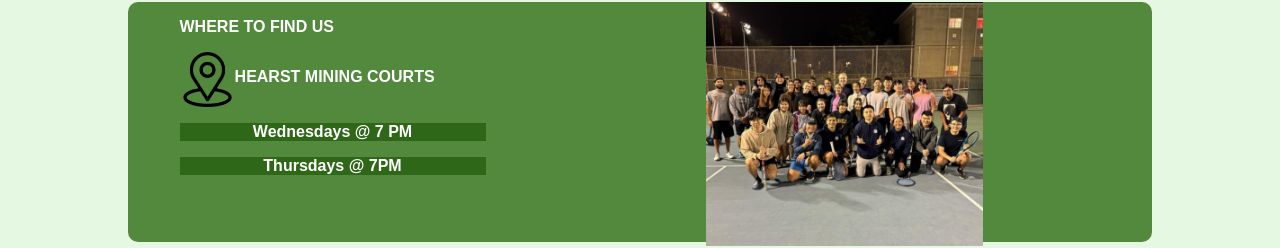
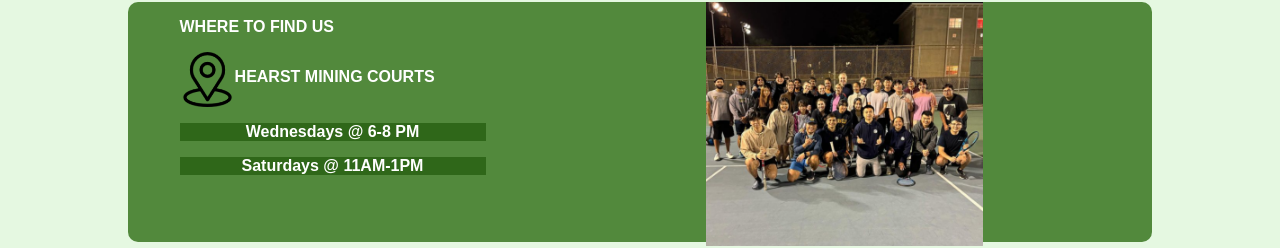
Before and after one commit to BTA-Website/website, a React (Create React App) app: page / in a window 1280 px wide. Shown: the part 346-594 px from the top of the page. Built offline with nearby package versions, Linux system fonts and the light colour scheme.

Commit message:
updated times

```diff
--- a/src/components/Landing/Landing.js
+++ b/src/components/Landing/Landing.js
@@ -25,8 +25,8 @@ const Landing = () => {
                 <img src={pin} />
                 <p>HEARST MINING COURTS</p>
               </div>
-              <div className="landing-time"><p>Wednesdays @ 7 PM</p></div>
-              <div className="landing-time"><p>Thursdays @ 7PM</p></div>
+              <div className="landing-time"><p>Wednesdays @ 6-8 PM</p></div>
+              <div className="landing-time"><p>Saturdays @ 11AM-1PM</p></div>
             </div>
             <div className="landing-right">
               <img src={team} className="team-pic" />
```
